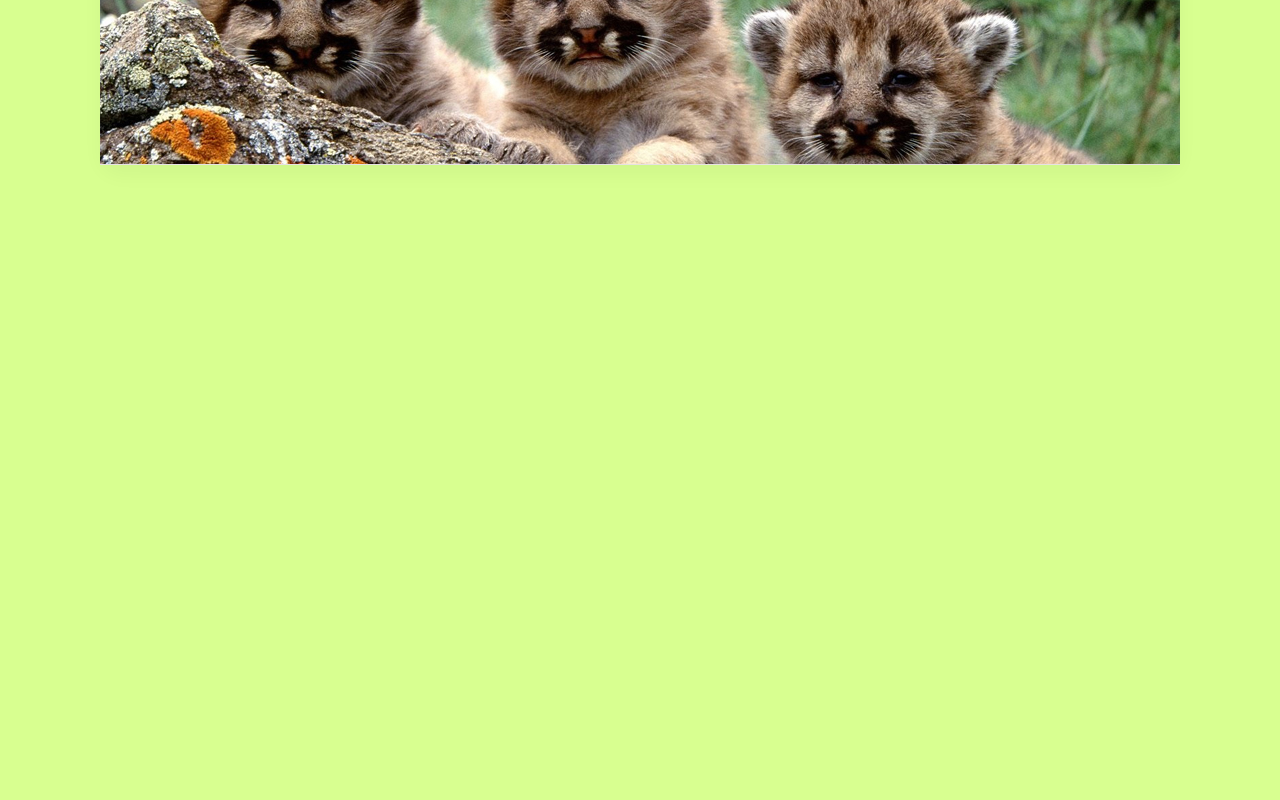
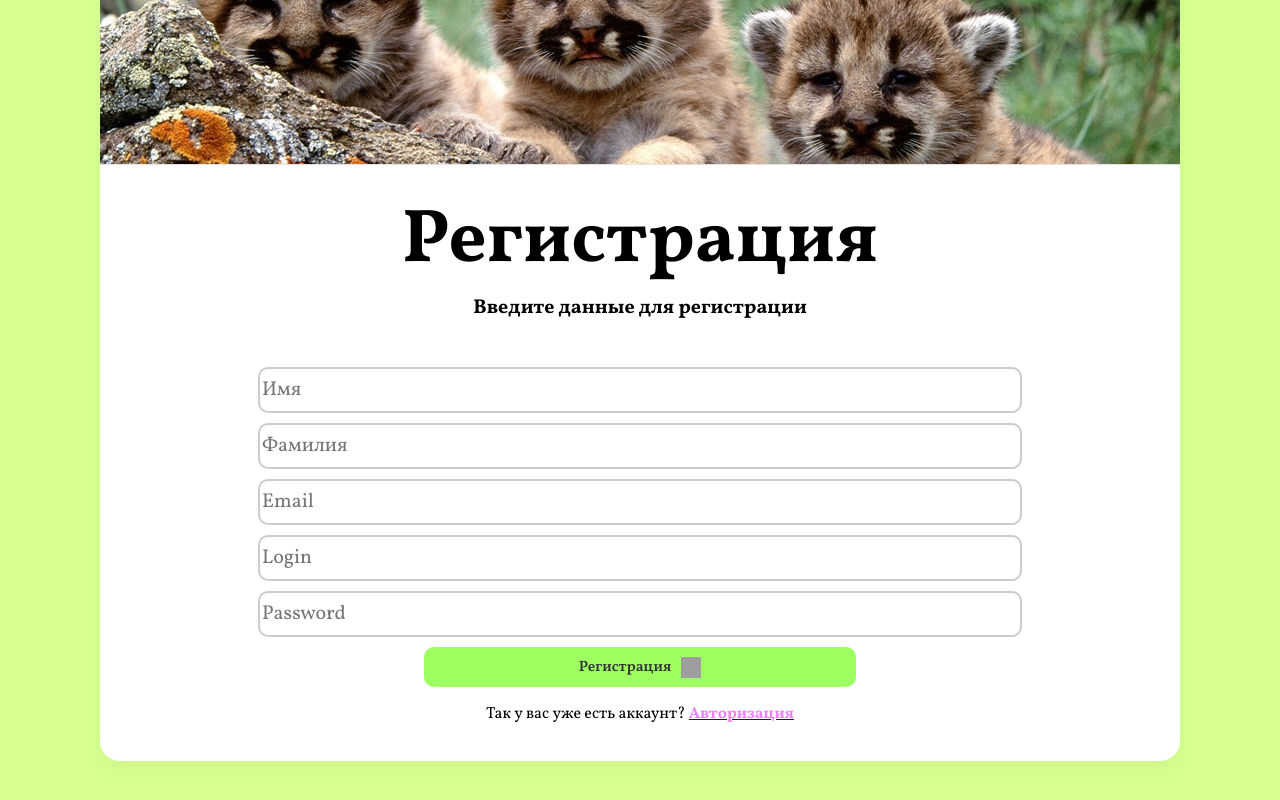
Before and after one commit to DamKujo/Web_zooshop_Cute_friend, a React (Create React App) app in the folder shop/: page /register in a window 1280 px wide. Shown: the part 350-1150 px from the top of the page. Before the commit the page ends 800 px from the top, so only its background shows below. Built offline with nearby package versions, Linux system fonts and the light colour scheme; data requests are answered from the project's data file; grey boxes are pictures that could not be loaded.

Commit message:
the try to do a authorization #2

```diff
--- a/shop/src/App.js
+++ b/shop/src/App.js
@@ -9,7 +9,7 @@ import AppContext from './context';
 import Orders from './pages/Orders';
 // import AuthRootComponent from './pages/auth';
 import LoginPage from './pages/auth/login';
-
+import RegisterPage from './pages/auth/registr';
 
 function App() {
   const [items, setItems] = React.useState([]);
@@ -18,8 +18,7 @@ function App() {
   const [searchValue, setSearchValue] = React.useState('');
   const [cartOpened, setCartOpened] = React.useState(false);
   const [isLoading, setIsLoading] = React.useState(true);
-
-
+  const [isLoggedIn, setIsLoggedIn] = React.useState(false);
 
   React.useEffect(() => {
   async function fetchData(){
@@ -39,14 +38,11 @@ function App() {
       alert("Ошибка, повторите позже");
       console.log(error);
     }
-
   }
     fetchData();
     }, []);
 
-
   const onAddToCart = (obj) => {
-
     if(cartItems.find((item) => Number(item.id) === Number(obj.id))){
       axios.delete(`http://localhost:3001/cart/${obj.id}`);
       setCartItems((prev) => prev.filter((item) => Number(item.id) !== Number(obj.id)))
@@ -55,16 +51,12 @@ function App() {
       axios.post('http://localhost:3001/cart', obj);
       setCartItems((prev) => [...prev, obj]);
     }
-
-
   }
-
 
   const onRemoveItem = (id) => {
     axios.delete(`http://localhost:3001/cart/${id}`);
     setCartItems((prev) => prev.filter((item) => item.id !== id));
   };
-
 
   const onAddToFavorite = async (obj) => {
     if (favorites.find((favObj) => favObj.id === obj.id)) {
@@ -83,15 +75,11 @@ function App() {
   return cartItems.some(obj => Number(obj.id) === Number(id));
   }
 
-
   return (
     <AppContext.Provider value={{items, cartItems, favorites, isItemAdded, onAddToFavorite, setCartOpened, setCartItems, onAddToCart}}>
       <div className="wrapper clear">
       <Drawer items={cartItems} onClose={() => setCartOpened(false)} onRemove={onRemoveItem} opened={cartOpened} />
-
-
       <Header onClickCart={() => setCartOpened(true)} />
-
       <Routes>
         <Route path="/" element={<Home
           items={items}
@@ -104,16 +92,13 @@ function App() {
           isLoading={isLoading}
         />} />
 
-        <Route path='/login' element={<LoginPage/>}/>
-        {/* <Route path='/register' element={<AuthRootComponent />}/> */}
-
+        <Route exact path='/login' element={<LoginPage setIsLoggedIn={setIsLoggedIn}/>} />
+        <Route path='/register' element={<RegisterPage />}/>
         <Route path="/favorite" element={<Favorites />} />
-
         <Route path="/orders" element={<Orders />} />
       </Routes>
       </div>
     </AppContext.Provider>
     );
 }
-
 export default App;
--- a/shop/src/components/Header.jsx
+++ b/shop/src/components/Header.jsx
@@ -29,7 +29,7 @@ export default function Header(props){
                         <Link to={"/favorite"}><img width={18} height={18} src="./../images/heart.svg" alt="Избранное"/></Link>
                     </li>
                     <li>
-                        <Link to={"/orders"}><img width={18} height={18} src="./../images/user.svg" alt="Пользователь"/></Link>
+                        <Link to={"/login"}><img width={18} height={18} src="./../images/user.svg" alt="Пользователь"/></Link>
                     </li>
                     </ul>
             </div>
--- /dev/null
+++ b/shop/src/pages/auth/login/index.js
@@ -0,0 +1,84 @@
+import React from "react";
+import "./login.css";
+import axios from "axios";
+import { Link } from "react-router-dom";
+
+
+function LoginPage({setIsLoggedIn}) {
+    const [login, setLogin] = React.useState("");
+    const [password, setPassword] = React.useState("");
+
+    const handleLogin = async () => {
+      // Add your login logic here, such as calling an API to authenticate the user
+      try {
+        // Example: make a POST request to authenticate the user
+        const response = await axios.post('http://localhost:3000/login', {
+          login: login,
+          password: password,
+        });
+
+        // Handle the response, such as setting isLoggedIn state based on the authentication result
+        setIsLoggedIn(true);
+
+      } catch (error) {
+        alert("Login failed. Please try again.");
+        console.log(error);
+      }
+    };
+
+    return (
+        <div className="main">
+            <div className="main_titles">
+                <h1>Авторизация</h1>
+                <h3>Чтобы продолжить работу на сайте, введите ваш логин и пароль</h3>
+            </div>
+            <div className="main_form">
+                <form >
+                    <input placeholder="Login" type="text" value={login} onChange={(e) => setLogin(e.target.value)}/>
+                    <input placeholder="Password" type="password" value={password} required onChange={(e) => setPassword(e.target.value)}/>
+                    <button onClick={handleLogin}><span className="cat-paw">Войти <img width={20} src="./../images/cat-paw.png"/></span></button>
+                    <p>Оу, вы еще не создали аккаунт? <Link to={ '/register'}><b>Регистрация</b></Link></p>
+                </form>
+            </div>
+        </div>
+    );
+  }
+
+export default LoginPage;
+
+
+
+
+
+// const LoginPage = ({props}) => {
+
+//     const [login, setLogin] = React.useState('');
+//     const [password, setPassword] = React.useState('');
+
+
+//     const handleLogIn = (e) => {
+//         e.preventDefault();
+//         props.setIsLoggedIn(true);
+//         props.history.push('/');
+//     }
+
+
+//     return(
+//         <div className="main">
+//             <div className="main_titles">
+//                 <h1>Авторизация</h1>
+//                 <h3>Чтобы продолжить работу на сайте, введите ваш логин и пароль</h3>
+//             </div>
+//             <div className="main_form">
+//                 <form onSubmit={handleLogIn}>
+//                     <input placeholder="Login" type="text" onChange={(e) => setLogin(e.target.value)}/>
+//                     <input placeholder="Password" type="password" required onChange={(e) => setPassword(e.target.value)}/>
+//                     <button type="submit"><span className="cat-paw">Войти <img width={20} src="./../images/cat-paw.png"/></span></button>
+//                     <p>Оу, вы еще не создали аккаунт? <Link to={ '/register'}><b>Регистрация</b></Link></p>
+//                 </form>
+//             </div>
+//         </div>
+//     );
+// };
+
+// export default LoginPage;
--- a/shop/src/pages/auth/login/index.jsx
+++ /dev/null
@@ -1,85 +0,0 @@
-import React from "react";
-import "./login.css";
-import axios from "axios";
-
-
-// const API_URL = 'https://656b2e84dac3630cf727ceb5.mockapi.io';
-
-const LoginPage = () => {
-
-    const [login, setLogin] = React.useState('');
-    const [password, setPassword] = React.useState('');
-
-    // const [user, setUser] = React.useState(null)
-    // const {mutate, isLoading} = useMutation(
-    //     'login',
-    //     () =>
-    //     axios.post(
-    //         `${API_URL}/users`,
-    //         {
-    //             login,
-    //             password
-    //         },
-    //         {
-    //             headers: {
-    //                 "requestId": "$datatype.uuid",
-    //                 "items": "$mockData",
-    //                 "count": "$count",
-    //                 "anyKey": "anyValue"
-    //               }
-    //         },
-    //     {
-    //         onSucces: ({data}) => {
-    //             setUser(data.user)
-    //         },
-    //     }
-    //     )
-    // )
-
-
-
-    return(
-
-        <>
-            {!user ? (
-                <div className="main">
-                    <div className="main_titles">
-                        <h1>Авторизация</h1>
-                        <h3>Чтобы продолжить работу на сайте, введите ваш логин и пароль</h3>
-                    </div>
-                    <div className="main_form">
-                        <form>
-                            <input placeholder="Login" type="text" onChange={(e) => setLogin(e.target.value)}/>
-                            <input placeholder="Password" type="password" required onChange={(e) => setPassword(e.target.value)}/>
-                            <button ><span className="cat-paw">Войти <img width={20} src="./../images/cat-paw.png"/></span></button>
-                            <p>Оу, вы еще не создали аккаунт? <a href="">Регистрация</a></p>
-                        </form>
-                    </div>
-                </div>
-            ) : (
-                <div className="main">
-                    <h1>Ты успешно авторизован! {user?.login}</h1>
-                </div>
-            )}
-
-        </>
-
-
-        // <>
-        //     <div className="main_titles">
-        //         <h1>Авторизация</h1>
-        //         <h3>Чтобы продолжить работу на сайте, введите ваш логин и пароль</h3>
-        //     </div>
-        //     <div className="main_form">
-        //         <input placeholder="Login" type="text" onChange={(e) => setLogin(e.target.value)}/>
-        //         <input placeholder="Password" type="password" required onChange={(e) => setPassword(e.target.value)}/>
-        //         <button type="submit"><span className="cat-paw">Войти <img width={20} src="./../images/cat-paw.png"/></span></button>
-        //         <p>Оу, вы еще не создали аккаунт? <a href="">Регистрация</a></p>
-        //     </div>
-
-        // </>
-
-    );
-};
-
-export default LoginPage;
--- a/shop/src/pages/auth/login/login.css
+++ b/shop/src/pages/auth/login/login.css
@@ -73,6 +73,6 @@
     margin-left: 10px;
 }
 
-.main_form a{
+.main_form b{
     color: violet;
 }
--- a/shop/src/pages/auth/registr/index.jsx
+++ b/shop/src/pages/auth/registr/index.jsx
@@ -1,5 +1,7 @@
 import React from "react";
 import "./registr.css";
+import { Link } from "react-router-dom";
+import LoginPage from "../login";
 
 const RegisterPage = () => {
     return(
@@ -16,7 +18,7 @@ const RegisterPage = () => {
                     <input placeholder="Login"type="text"/>
                     <input placeholder="Password"type="password" required/>
                     <button type="button"><span className="cat-paw">Регистрация <img width={20} src="./../images/cat-paw.png"/></span></button>
-                    <p>Так у вас уже есть аккаунт? <a href="">Авторизация</a></p>
+                    <p>Так у вас уже есть аккаунт? <Link to={'/login'}><b>Авторизация</b></Link></p>
                 </form>
             </div>
 
--- a/shop/src/pages/auth/registr/registr.css
+++ b/shop/src/pages/auth/registr/registr.css
@@ -73,6 +73,6 @@
     margin-left: 10px;
 }
 
-.main_form a{
+.main_form b{
     color: violet;
 }
```
Lines whose indentation alone changed are shown as unchanged.
